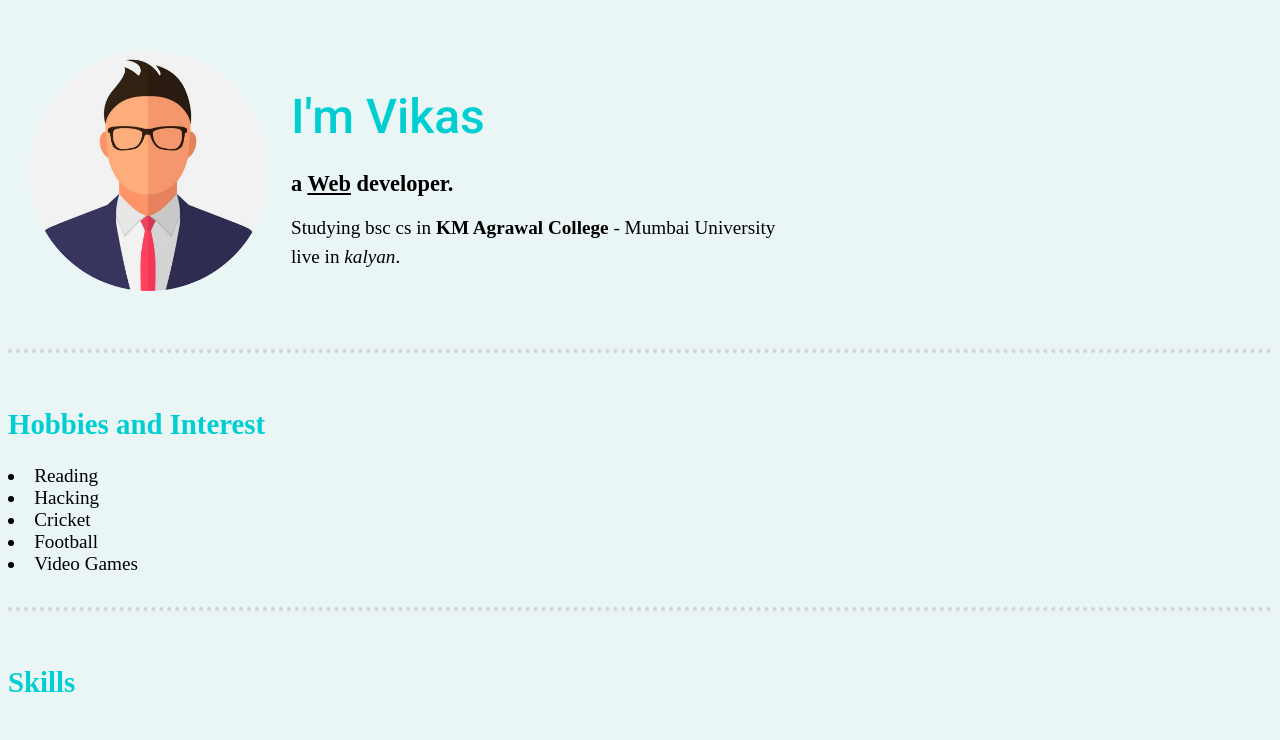
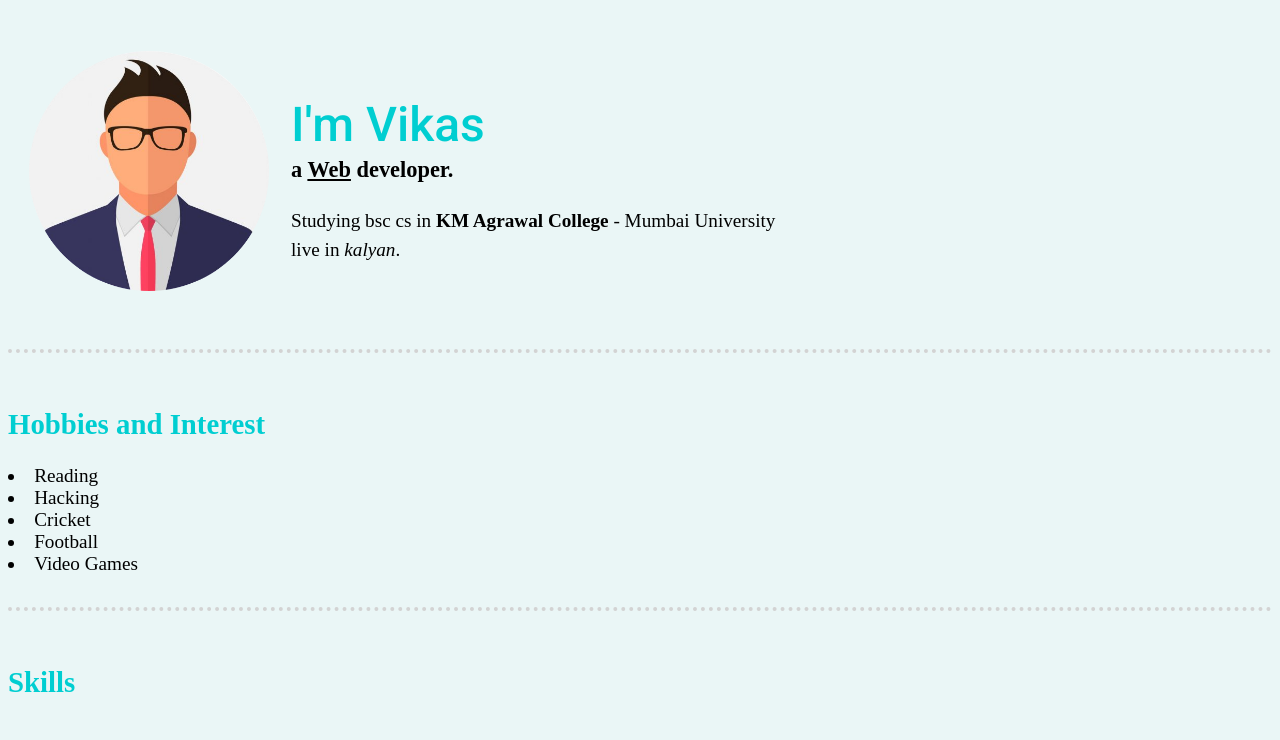
Before and after one commit to vikasishere/personal-website, a plain HTML site: page index.html in a window 1280 px wide. Shown: the top 740 px of the page. Drawn offline with Linux system fonts and the light colour scheme.

Commit message:
Update index.html

```diff
--- a/index.html
+++ b/index.html
@@ -21,8 +21,8 @@
             <img src="images/profile-pic.png" alt="Profile Picture" style="height: 240px; ">
         </td>
         <td style="line-height: 1;">
-            <h1 style="color: #00ced1; font-family: 'roboto'; font-weight: 500; font-size: 3rem; ">I'm Vikas</h1>
-            <h3 style="font-size: 1.4rem;">a <a href="https://en.wikipedia.org/wiki/Web_developer" style="color: black; text-decoration: none;"><snap style="text-decoration: underline;">Web</snap> developer.</h3></a>
+            <h1 style="color: #00ced1; font-family: 'roboto'; font-weight: 500; font-size: 3rem; margin-bottom: 0; ">I'm Vikas</h1>
+            <h3 style="font-size: 1.4rem; margin: 10px auto 30px;">a <a href="https://en.wikipedia.org/wiki/Web_developer" style="color: black; text-decoration: none;"><snap style="text-decoration: underline;">Web</snap> developer.</h3></a>
             <p style="margin-bottom: 10px;">Studying bsc cs in <a href="https://kmagrawalcollege.org/" style="text-decoration: none; color: black;"><strong>KM Agrawal College</strong></a> - Mumbai University</p>
             <p style="margin-top: 0;">live in <em>kalyan</em>.</p>
         </td>
```
